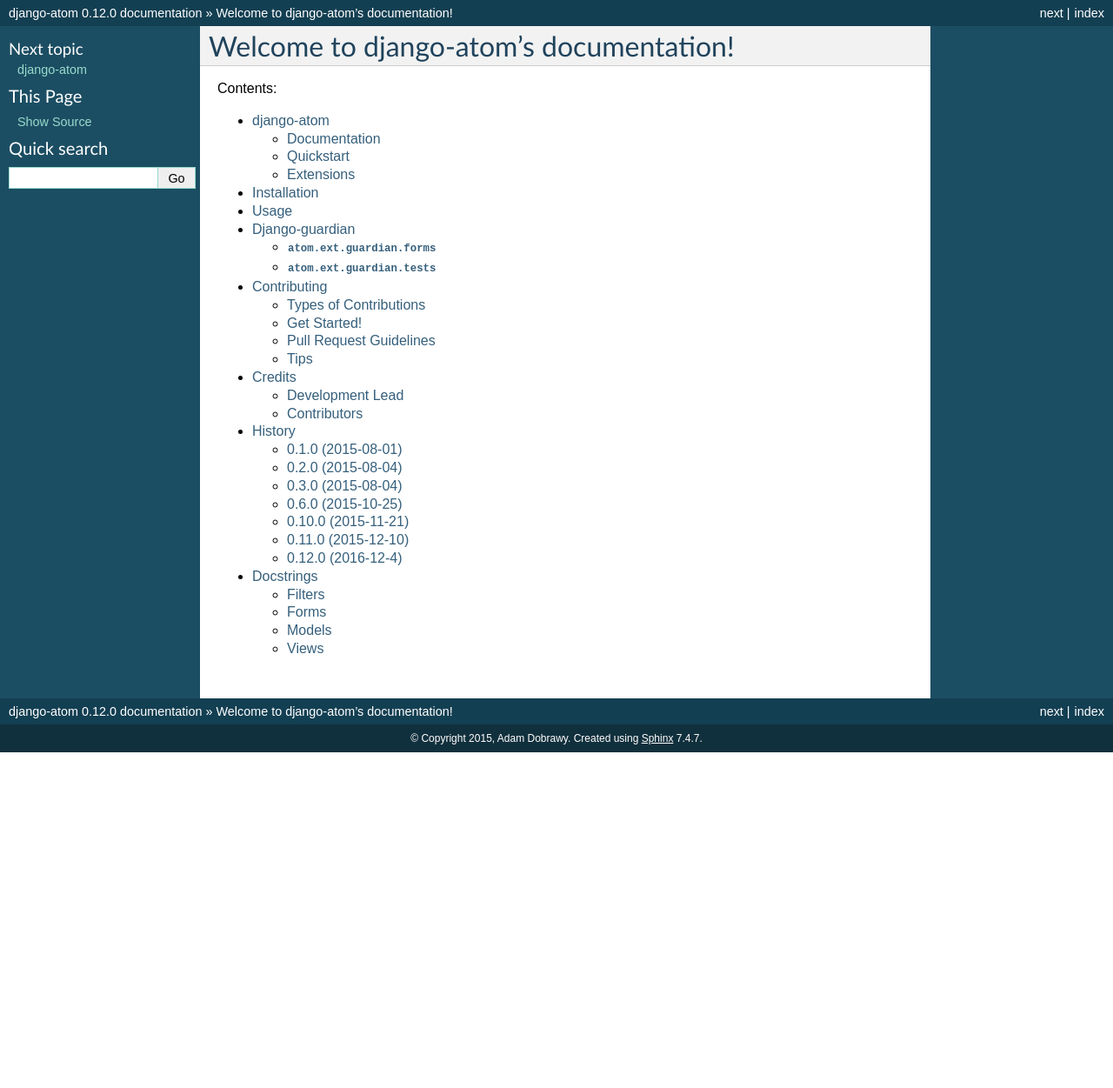
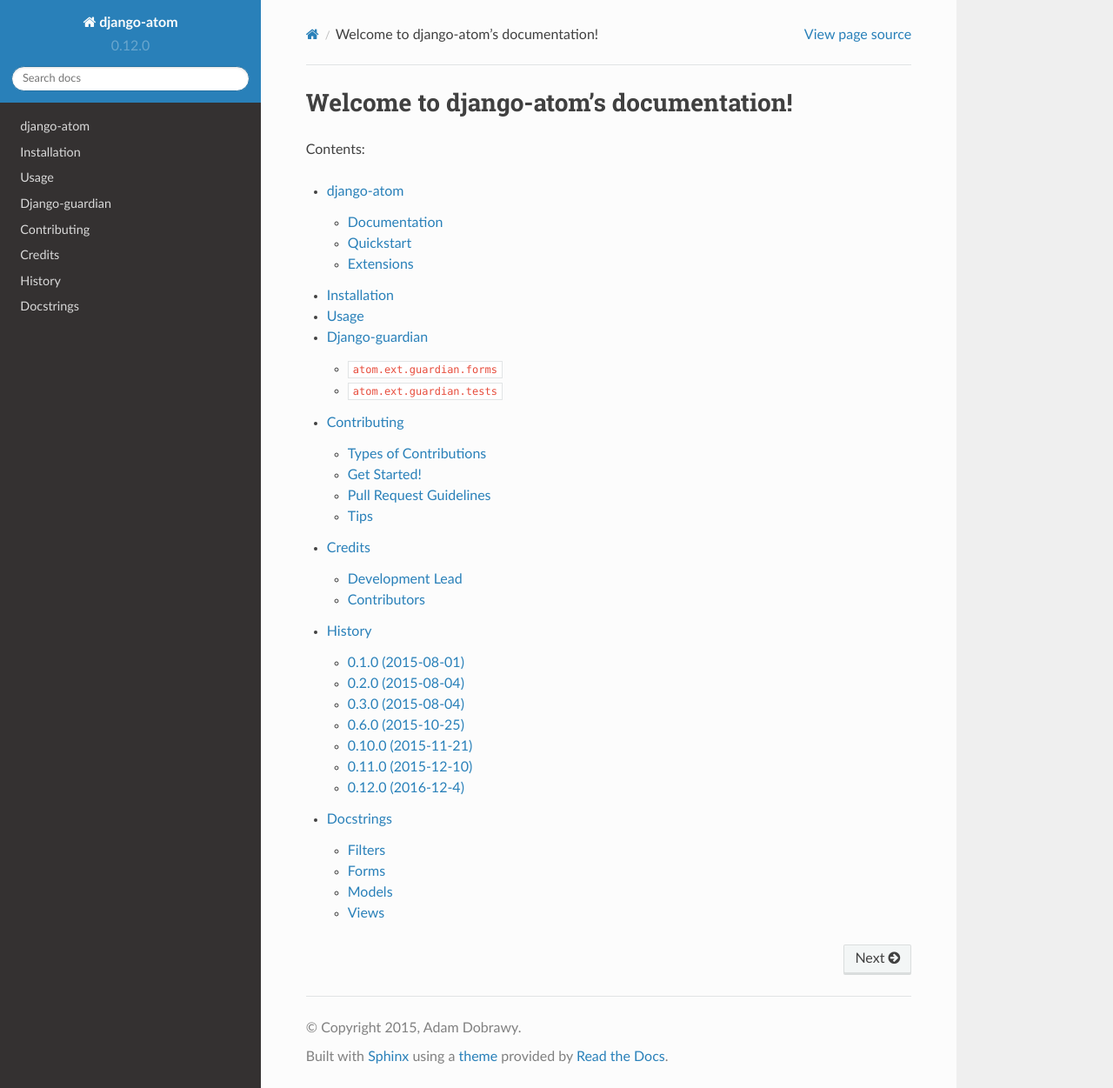
Before and after one commit to ad-m/django-atom, a Sphinx documentation site: the page built from docs/index.rst, in a window 1280 px wide and 1251 px high. Shown: the whole window at 87% size. Built offline with Sphinx 7.4.7 and the Read the Docs theme 2.0.0, drawn with Linux system fonts in a browser that asks for light colours.

Commit message:
Update theme for docs

```diff
--- a/docs/conf.py
+++ b/docs/conf.py
@@ -109,7 +109,13 @@
 
 # The theme to use for HTML and HTML Help pages.  See the documentation for
 # a list of builtin themes.
-html_theme = 'default'
+try:
+    import sphinx_rtd_theme
+    html_theme = "sphinx_rtd_theme"
+
+    html_theme_path = [sphinx_rtd_theme.get_html_theme_path()]
+except ImportError:
+    html_theme = 'default'
 
 # Theme options are theme-specific and customize the look and feel of a theme
 # further.  For a list of options available for each theme, see the
```
